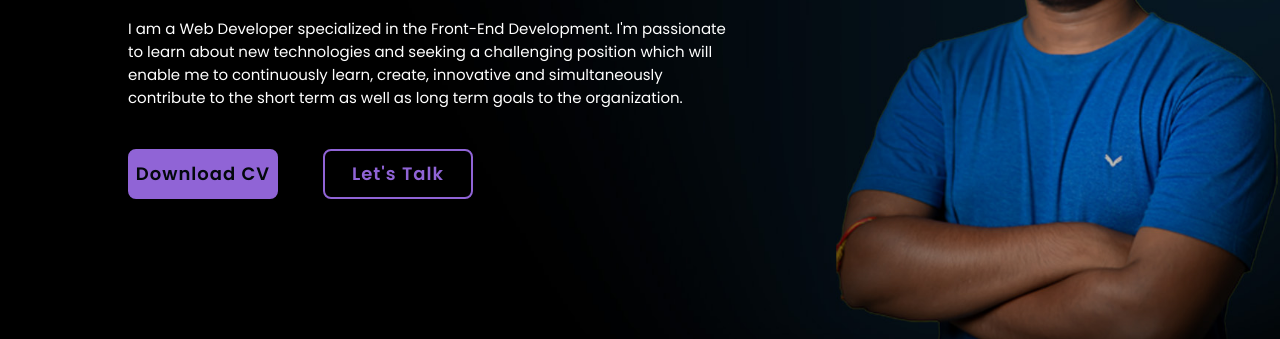
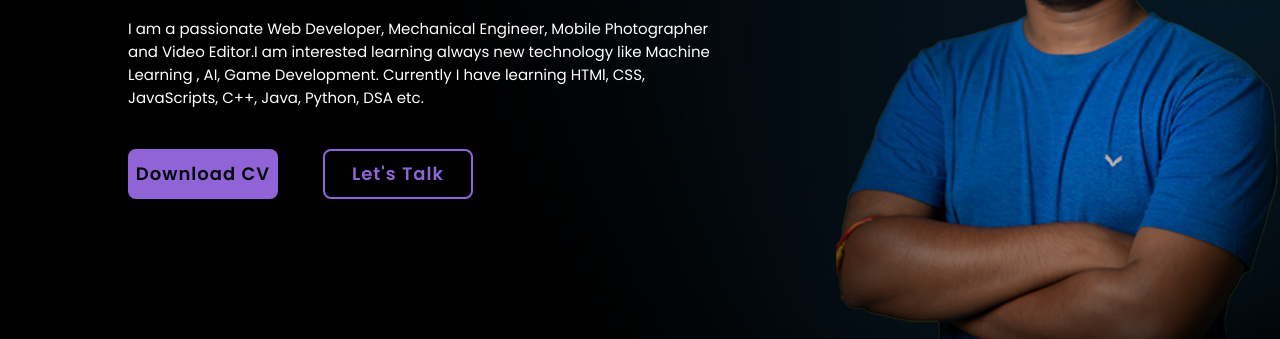
Before and after one commit to RanaChail/Rana-s-Portfolio, a plain HTML site: page index.html in a window 1280 px wide. Shown: the part 359-698 px from the top of the page. Drawn offline with nearby package versions, Linux system fonts and the light colour scheme.

Commit message:
Update index.html

```diff
--- a/index.html
+++ b/index.html
@@ -51,7 +51,7 @@
           <span id="element"></span>
         </div>
         <p>
-          I am a Web Developer specialized in the Front-End Development. I'm passionate to learn about new technologies and seeking a challenging position which will enable me to continuously learn, create, innovative and simultaneously contribute to the short term as well as long term goals to the organization.
+          I am a passionate Web Developer, Mechanical Engineer, Mobile Photographer and Video Editor.I am interested learning always new technology like Machine Learning , AI, Game Development. Currently I have learning HTMl, CSS, JavaScripts, C++, Java, Python, DSA etc.
         </p>
 
         <div class="btn-box">
```
